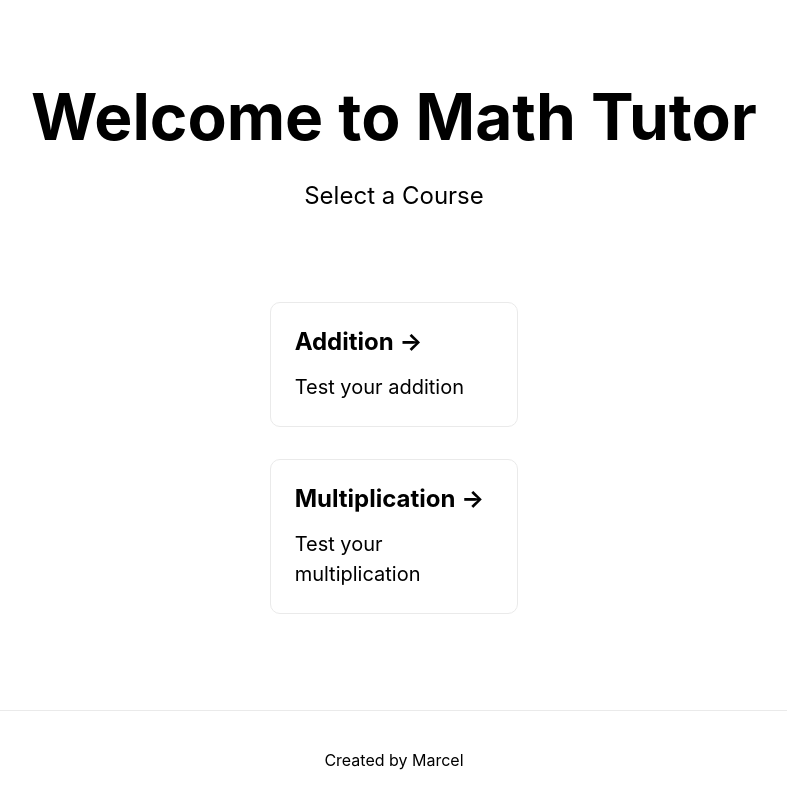
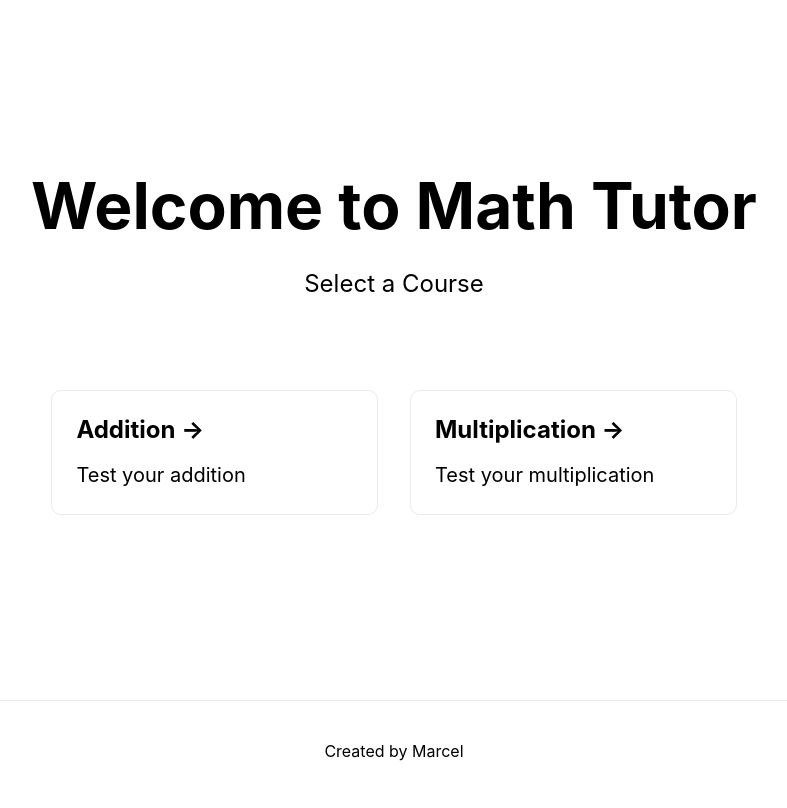
Before and after one commit to mbdaryanto/math-tutor, a Next.js app: page / in a window 1280 px wide. Shown: the whole page, without its empty margins (246-1033 px from the left). Built offline with nearby package versions, Linux system fonts and the light colour scheme.

Commit message:
fixed css

```diff
--- a/pages/index.js
+++ b/pages/index.js
@@ -20,23 +20,21 @@ export default function Home() {
         </p>
 
         <div className={styles.grid}>
-          <div className={styles.card}>
+
           <Link href="/addition">
-              <a>
+            <a className={styles.card}>
               <h3>Addition &rarr;</h3>
               <p>Test your addition</p>
             </a>
           </Link>
-          </div>
 
-          <div className={styles.card}>
           <Link href="/multiplication">
-              <a>
+            <a className={styles.card}>
               <h3>Multiplication &rarr;</h3>
               <p>Test your multiplication</p>
             </a>
           </Link>
-          </div>
+
         </div>
       </main>
 
--- a/styles/Home.module.css
+++ b/styles/Home.module.css
@@ -13,7 +13,7 @@
   display: flex;
   flex-direction: column;
   justify-content: center;
-  align-items: center;
+  /* align-items: center; */
 }
 
 .footer {
```
Lines whose indentation alone changed are shown as unchanged.
